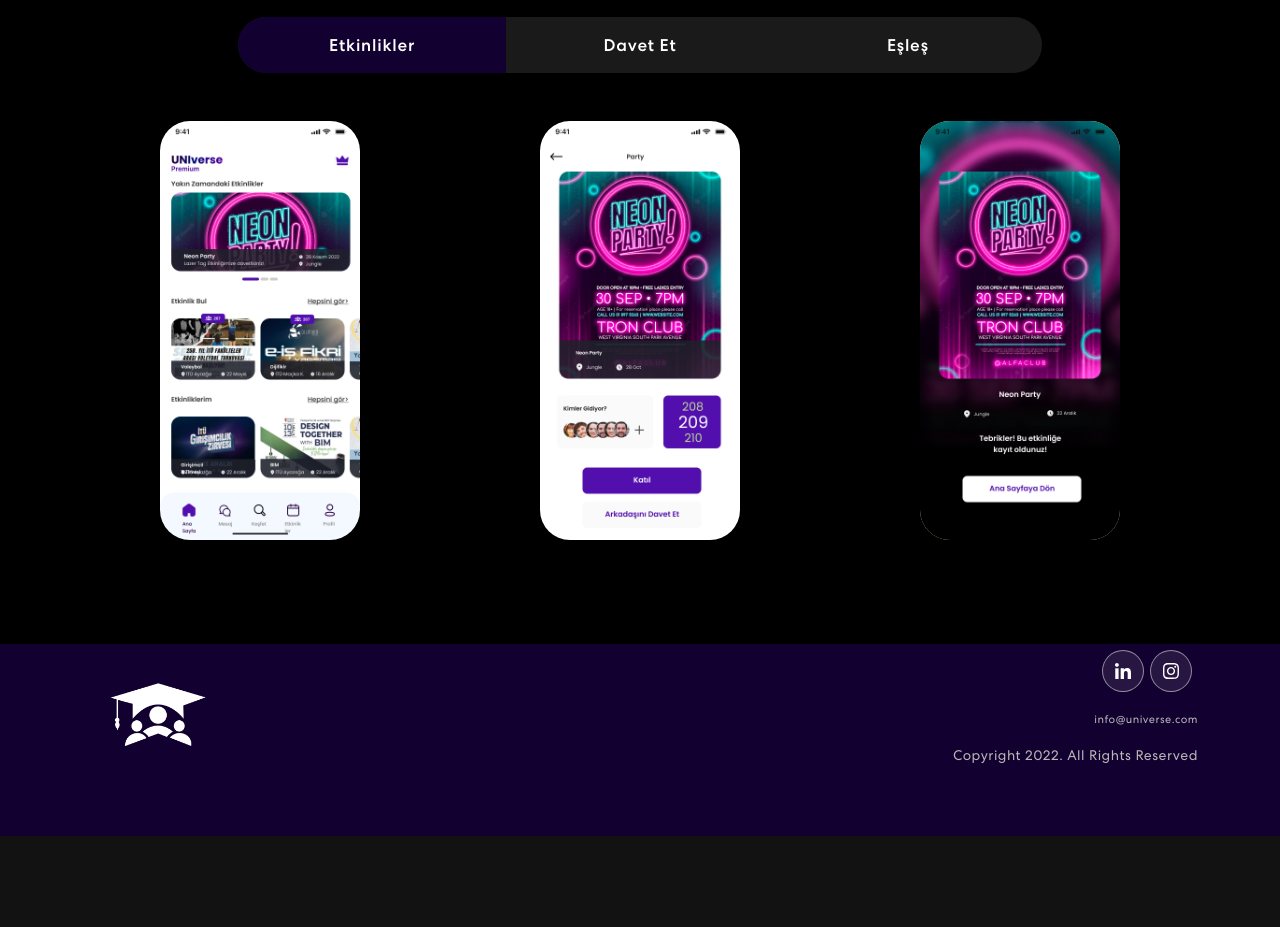
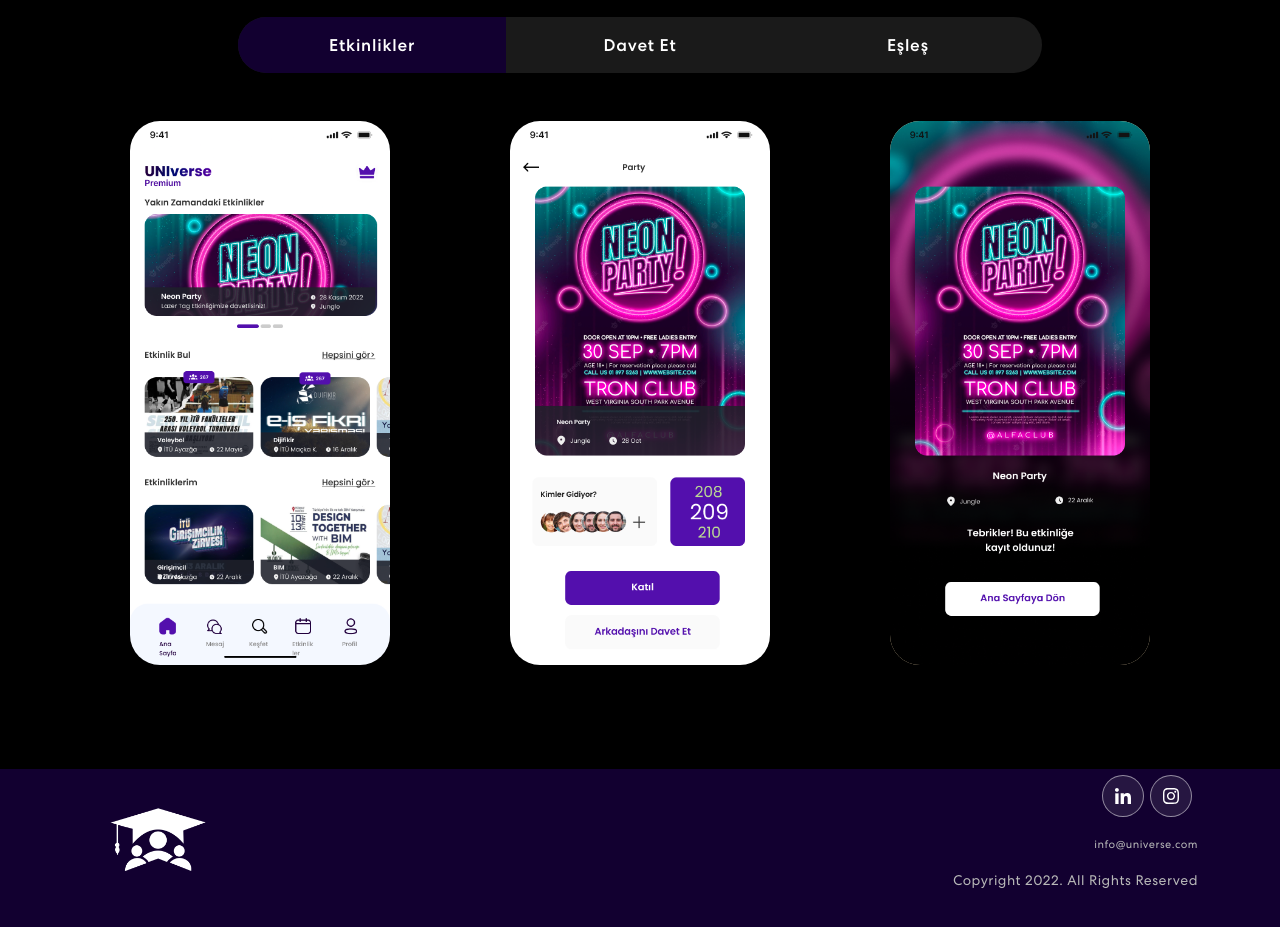
Before and after one commit to brkayaoglu/universe-web, a React (Create React App) app: page / in a window 1280 px wide. Shown: the part 891-1818 px from the top of the page. Before the commit the page ends 1727 px from the top, so only its background shows below. Built offline with nearby package versions, Linux system fonts and the light colour scheme.

Commit message:
layout increase a little

```diff
--- a/src/App.css
+++ b/src/App.css
@@ -443,7 +443,7 @@ a:hover {
   margin: 0 auto;
   display: block;
   background-color: wheat;
-  width: 200px;
+  width: 260px;
   margin-bottom: 24px;
 }
 .proj-imgbx::before {
```
